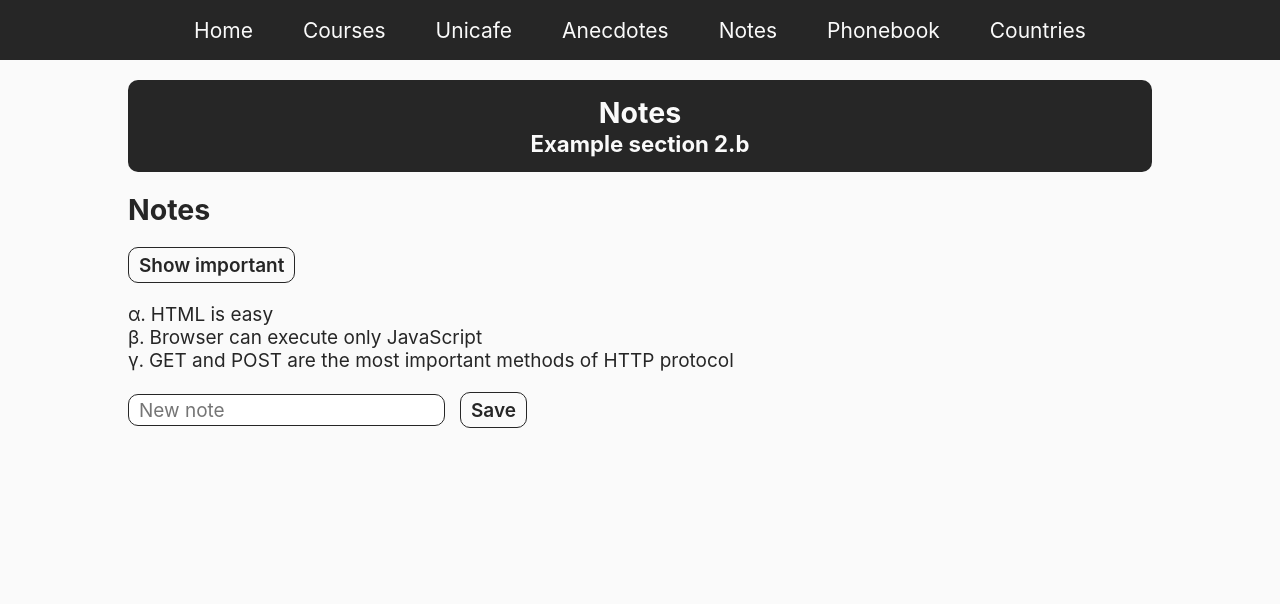
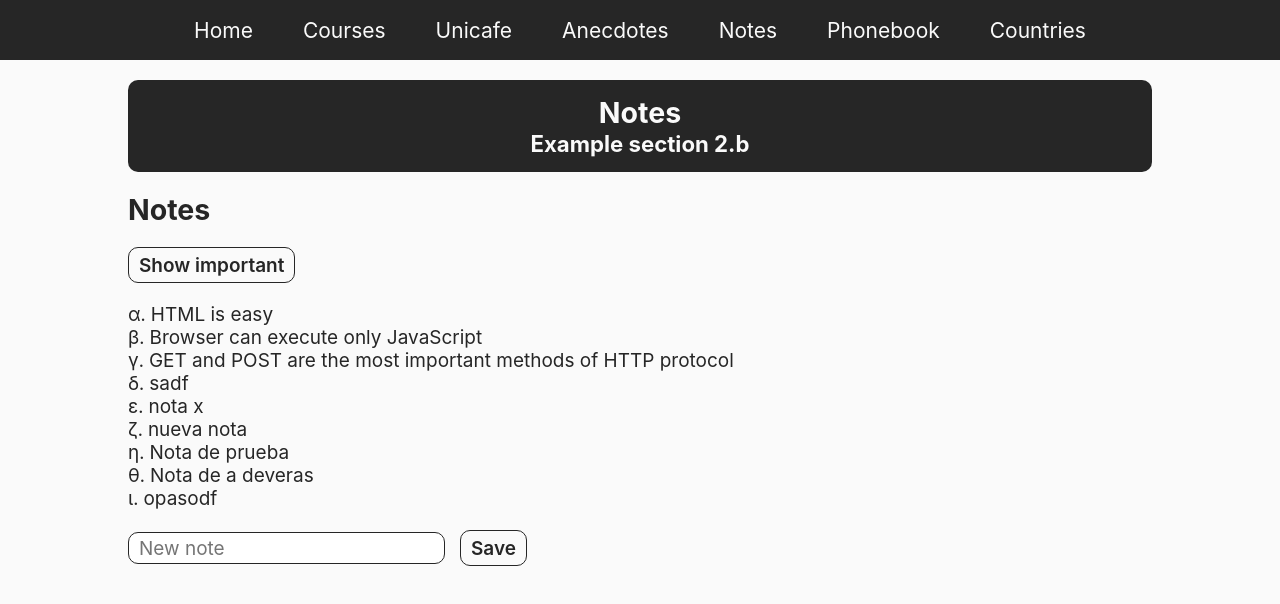
Before and after one commit to juancaricodev/fullstack-bootcamp, a React app: page /notes in a window 1280 px wide. Shown: the top 604 px of the page. Built offline with nearby package versions, Linux system fonts and the light colour scheme; data requests are answered from the project's data file.

Commit message:
feat(Notes): saving notes in server

```diff
--- a/db.json
+++ b/db.json
@@ -1,5 +1,5 @@
-  {
-    "notes": [
+{
+  "notes": [
     {
       "id": 1,
       "content": "HTML is easy",
@@ -17,9 +17,45 @@
       "content": "GET and POST are the most important methods of HTTP protocol",
       "date": "2019-05-30T19:20:14.298Z",
       "important": true
+    },
+    {
+      "content": "sadf",
+      "date": "2021-02-21T15:39:03.495Z",
+      "important": true,
+      "id": 4
+    },
+    {
+      "id": 5,
+      "content": "nota x",
+      "date": "2021-02-21T15:39:53.116Z",
+      "important": false
+    },
+    {
+      "id": 6,
+      "content": "nueva nota",
+      "date": "2021-02-21T15:44:17.357Z",
+      "important": false
+    },
+    {
+      "id": 7,
+      "content": "Nota de prueba",
+      "date": "2021-02-21T15:44:31.372Z",
+      "important": false
+    },
+    {
+      "id": 8,
+      "content": "Nota de a deveras",
+      "date": "2021-02-21T15:44:58.309Z",
+      "important": false
+    },
+    {
+      "id": 9,
+      "content": "opasodf",
+      "date": "2021-02-21T15:45:20.876Z",
+      "important": true
     }
   ],
-  "persons":[
+  "persons": [
     {
       "name": "Arto Hellas",
       "number": "040-123456",
--- a/src/containers/Notes.jsx
+++ b/src/containers/Notes.jsx
@@ -9,12 +9,14 @@ const Notes = () => {
   const [showAll, setShowAll] = useState(true)
   const [showEmpty, setShowEmpty] = useState(false)
 
+  const URL = 'http://localhost:5000/notes'
+
   useEffect(() => {
     const eventHandler = (response) => {
       setNotes(response.data)
     }
 
-    const promise = axios.get('http://localhost:5000/notes')
+    const promise = axios.get(URL)
     promise
       .then(eventHandler)
       .catch(err => console.error('Error =>', err))
@@ -22,21 +24,22 @@ const Notes = () => {
 
   const notesToShow = showAll
     ? notes
-    : notes.filter(note => note.important === 1)
+    : notes.filter(note => note.important === true)
 
   const addNote = (e) => {
     e.preventDefault()
 
     const noteObject = {
+      id: notes.length + 1,
       content: newNote,
       date: new Date().toISOString(),
-      important: Math.random() < 0.5,
-      id: notes.length + 1
+      important: Math.random() < 0.5
     }
 
     if (newNote !== '') {
-      setNotes(notes.concat(noteObject))
-      // setNotes([...notes, noteObject])
+      axios
+        .post(URL, noteObject)
+        .then(res => setNotes(notes.concat(res.data)))
       setShowEmpty(false)
     } else {
       setShowEmpty(true)
```
